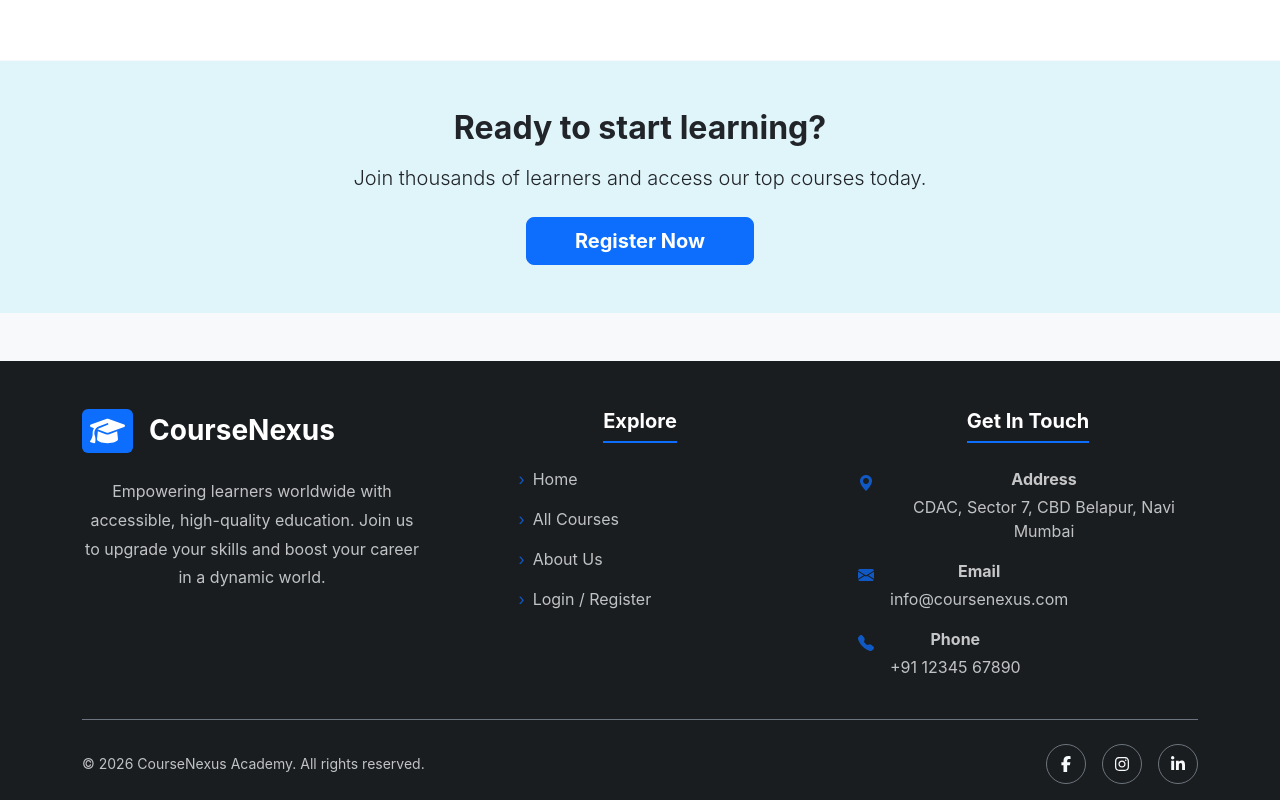
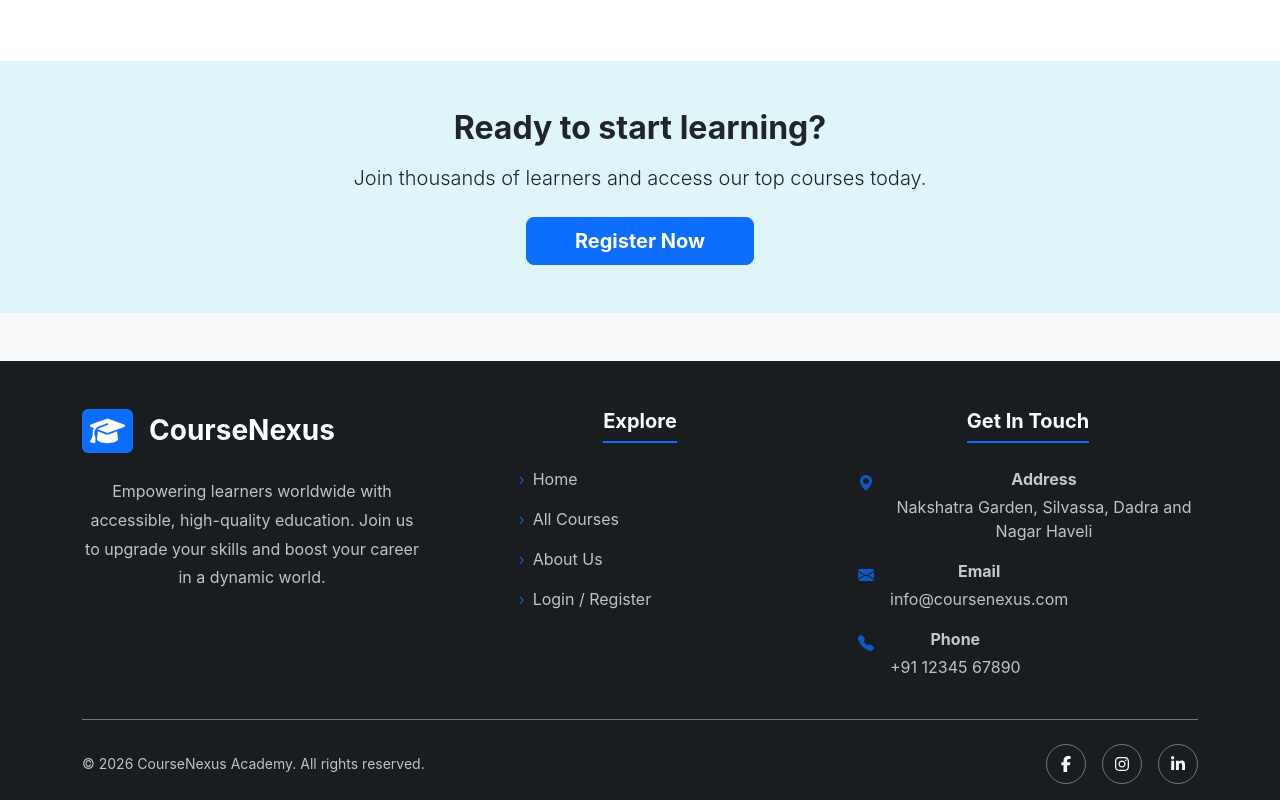
Before and after one commit to Amitkumarbhagat/CourseNexus, a React (Vite) app in the folder frontend/: page / in a window 1280 px wide. Shown: the part 1451-2251 px from the top of the page. Built offline with nearby package versions, Linux system fonts and the light colour scheme; no server answers.

Commit message:
chore: update address to Silvassa

```diff
--- a/frontend/src/Components/common/Footer.jsx
+++ b/frontend/src/Components/common/Footer.jsx
@@ -44,7 +44,7 @@ function Footer() {
                 <span className="text-primary me-3 mt-1"><i className="bi bi-geo-alt-fill"></i></span>
                 <div>
                   <strong className="text-white d-block mb-1">Address</strong>
-                  CDAC, Sector 7, CBD Belapur, Navi Mumbai
+                  Nakshatra Garden, Silvassa, Dadra and Nagar Haveli
                 </div>
               </li>
               <li className="mb-3 d-flex align-items-start">
--- a/frontend/src/pages/landing/About.jsx
+++ b/frontend/src/pages/landing/About.jsx
@@ -93,11 +93,11 @@ function About() {
                   <FontAwesomeIcon icon={faMapMarkerAlt} className="fs-5" />
                 </div>
                 <div>
-                  <h5 className="fw-bold mb-1">CDAC Kharghar</h5>
+                  <h5 className="fw-bold mb-1">Nakshatra Garden</h5>
                   <p className="text-muted mb-0">
-                    Raintree Marg, Near Bharati Vidyapeeth, <br />
-                    Sector 7, CBD Belapur, <br />
-                    Navi Mumbai, Maharashtra 400614
+                    Silvassa, <br />
+                    Dadra and Nagar Haveli and Daman and Diu <br />
+                    396230
                   </p>
                 </div>
               </div>
@@ -108,14 +108,14 @@ function About() {
             <Col lg={7}>
               <div className="rounded-4 overflow-hidden shadow-sm" style={{ height: "350px" }}>
                 <iframe
-                  src="https://www.google.com/maps/embed?pb=!1m18!1m12!1m3!1d3771.44265721832!2d73.0543621!3d19.0252877!2m3!1f0!2f0!3f0!3m2!1i1024!2i768!4f13.1!3m3!1m2!1s0x3be7c24cce39457b%3A0x8bd69eab297890b0!2sCentre%20for%20Development%20of%20Advanced%20Computing%20(CDAC)!5e0!3m2!1sen!2sin!4v1684123456789!5m2!1sen!2sin"
+                  src="https://www.google.com/maps/embed?pb=!1m18!1m12!1m3!1d3741.018599432657!2d72.9961233!3d20.2785513!2m3!1f0!2f0!3f0!3m2!1i1024!2i768!4f13.1!3m3!1m2!1s0x3be0d0a793a39e83%3A0xb2c74d6fba5a363a!2sNakshatra%20Van%20Garden!5e0!3m2!1sen!2sin!4v1684123456789!5m2!1sen!2sin"
                   width="100%"
                   height="100%"
                   style={{ border: 0 }}
                   allowFullScreen=""
                   loading="lazy"
                   referrerPolicy="no-referrer-when-downgrade"
-                  title="CDAC Kharghar Map"
+                  title="Nakshatra Garden Map"
                 ></iframe>
               </div>
             </Col>
```
